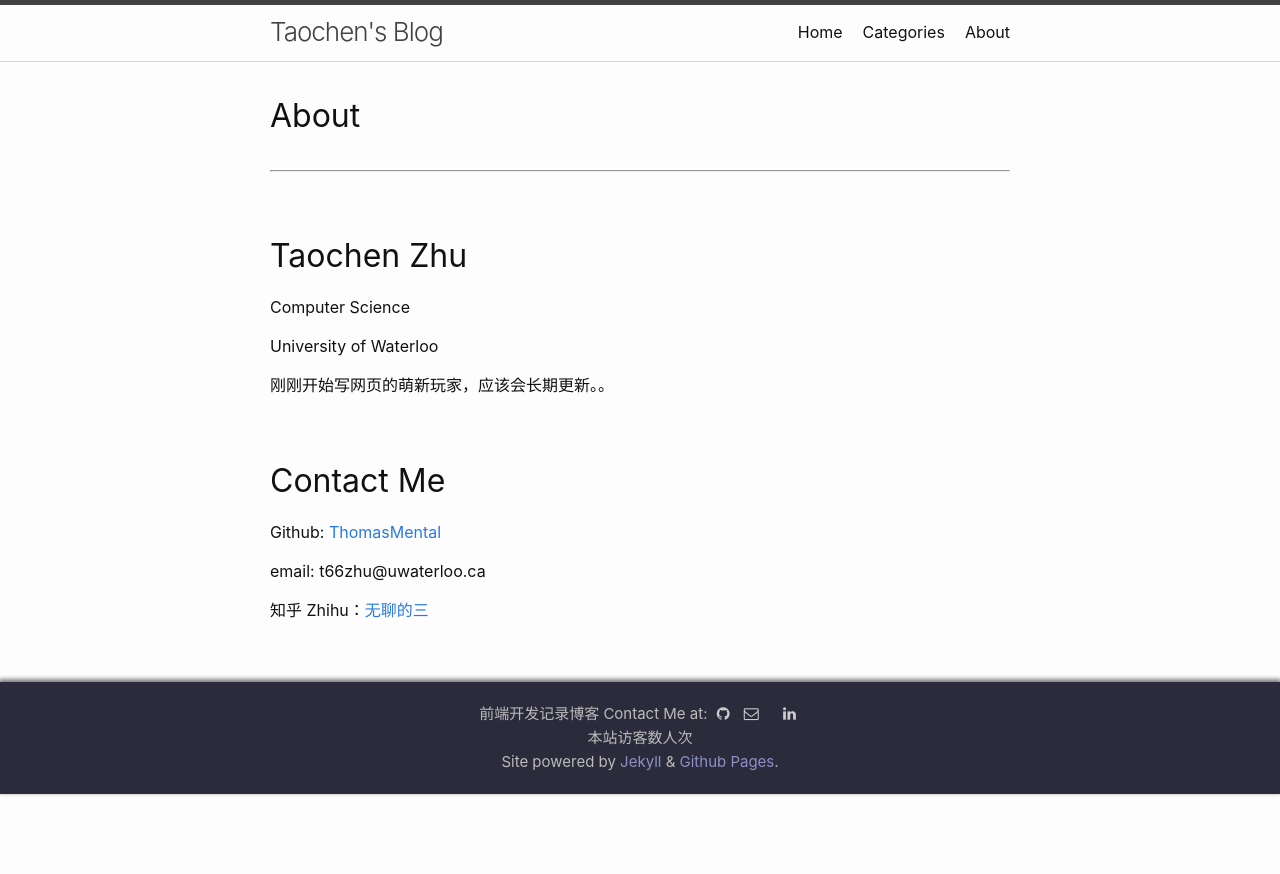
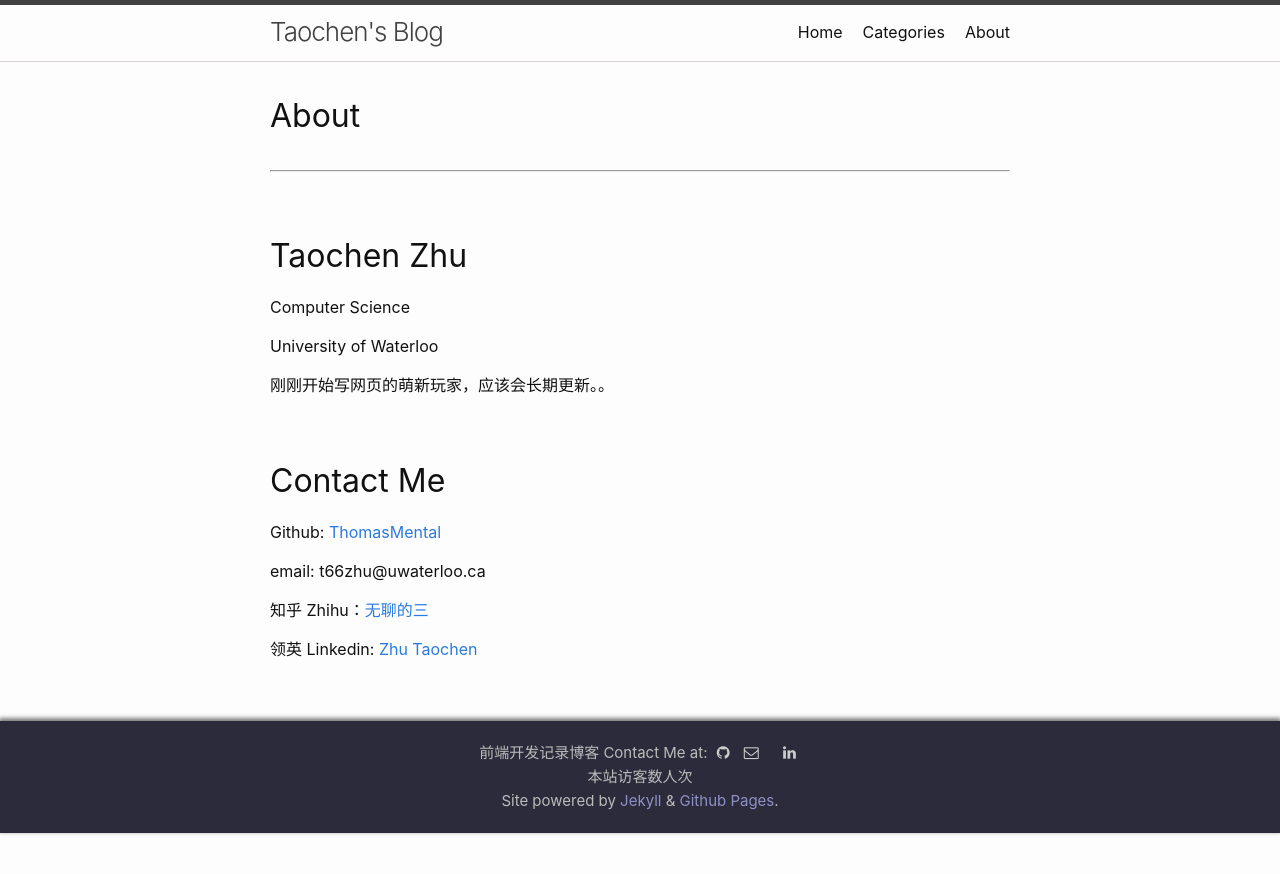
Before and after one commit to ThomasMental/ThomasMental.github.io, a Jekyll site: the page built from pages/about.markdown, in a window 1280 px wide. Shown: the top 874 px of the page. Built offline with Jekyll 4.4.1, drawn with Linux system fonts in a browser that asks for light colours; comment, search, counter and statistics services are not loaded; a style sheet for code colours, icons or effects is not loaded.

Commit message:
Update about.markdown

```diff
--- a/pages/about.markdown
+++ b/pages/about.markdown
@@ -20,3 +20,5 @@ Github: [ThomasMental](https://github.com/thomasmental)
 email: t66zhu@uwaterloo.ca
 
 知乎 Zhihu：[无聊的三](https://www.zhihu.com/people/wu-liao-de-zhu-san)
+
+领英 Linkedin: [Zhu Taochen](https://www.linkedin.com/in/taochen-zhu)
```
